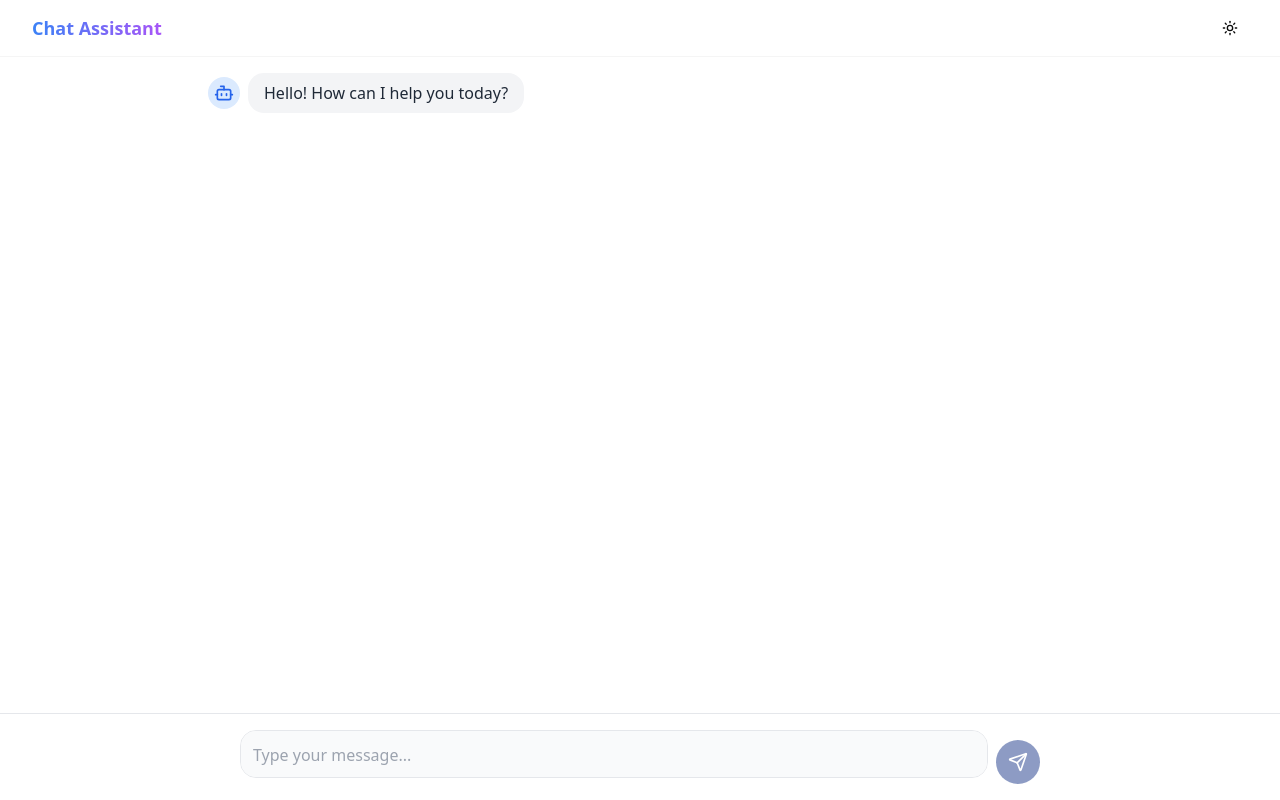
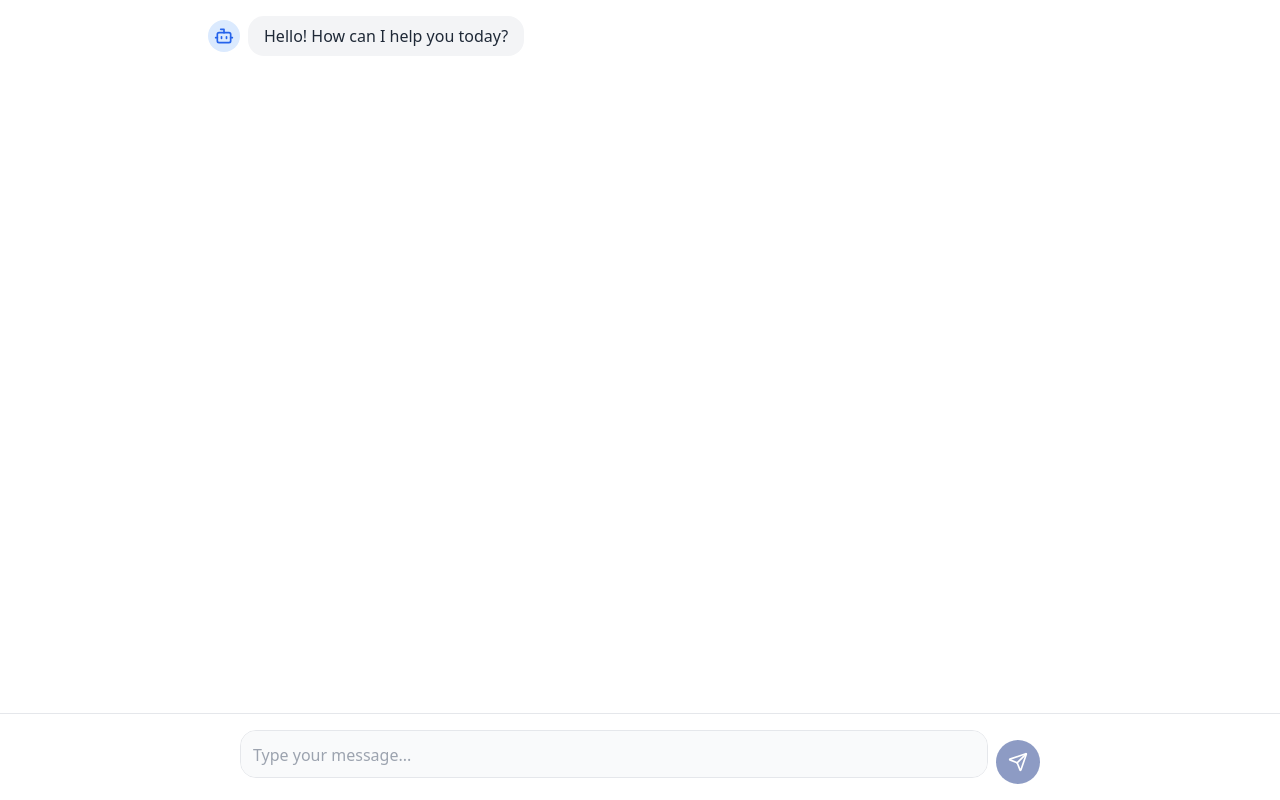
Before and after one commit to maruwtc/aiui, a Next.js app: page / in a window 1280 px wide. Built offline with nearby package versions, Linux system fonts and the light colour scheme.

Commit message:
remove header component from RootLayout for a cleaner layout structure

```diff
--- a/src/app/layout.tsx
+++ b/src/app/layout.tsx
@@ -33,25 +33,6 @@ export default function RootLayout({
           storageKey="chat-theme"
         >
           <div className="flex flex-col min-h-[100dvh] h-[100dvh] overflow-hidden">
-            <header className="sticky top-0 z-50 w-full border-b border-border/40 bg-background/95 backdrop-blur supports-[backdrop-filter]:bg-background/60">
-              <div className="container flex h-14 max-w-screen-2xl items-center">
-                <div className="mr-4 hidden md:flex">
-                  <h1 className="text-lg font-semibold bg-gradient-to-r from-blue-500 to-purple-500 bg-clip-text text-transparent">
-                    Chat Assistant
-                  </h1>
-                </div>
-                <div className="flex flex-1 items-center justify-between space-x-2 md:justify-end">
-                  <div className="w-full flex-1 md:w-auto md:flex-none">
-                    <h1 className="text-lg font-semibold bg-gradient-to-r from-blue-500 to-purple-500 bg-clip-text text-transparent md:hidden">
-                      Chat Assistant
-                    </h1>
-                  </div>
-                  <nav className="flex items-center">
-                    <ThemeSwitcher />
-                  </nav>
-                </div>
-              </div>
-            </header>
             <main className="flex-1 overflow-hidden relative">
               {children}
             </main>
```
